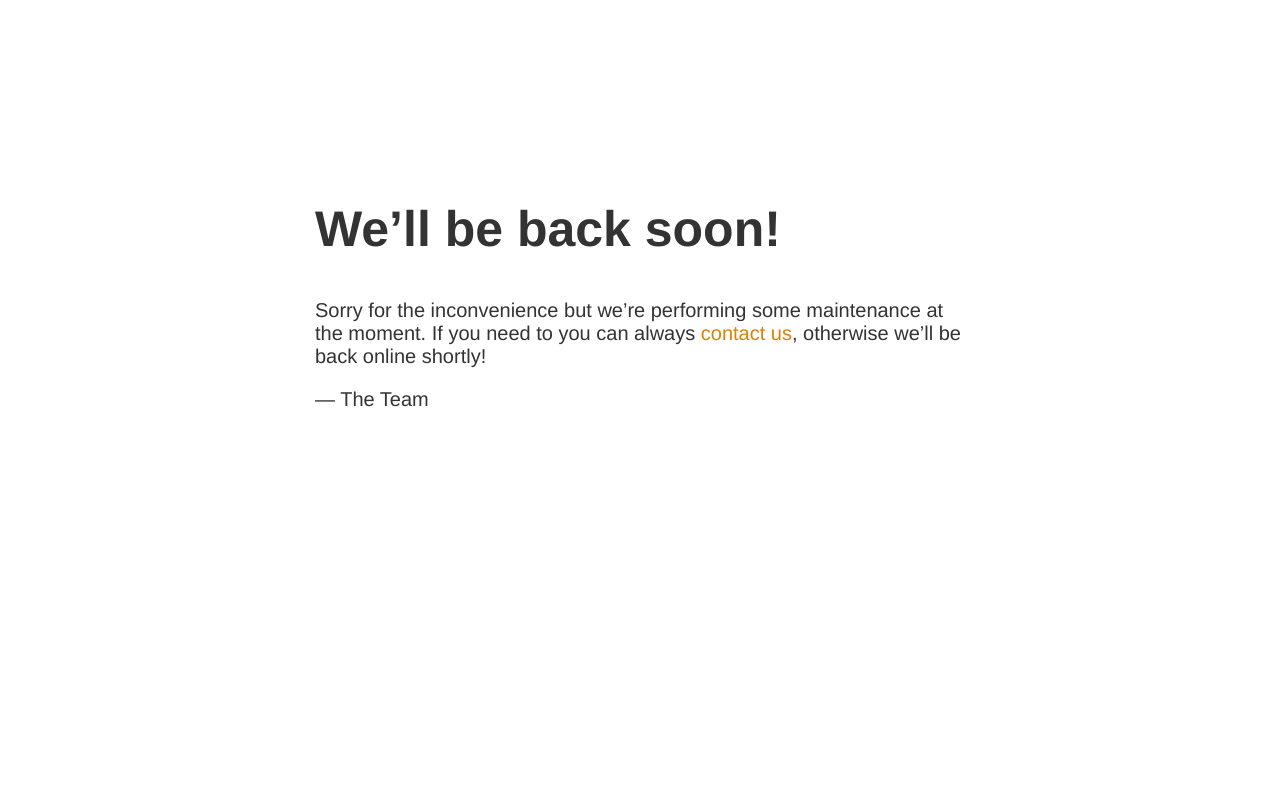
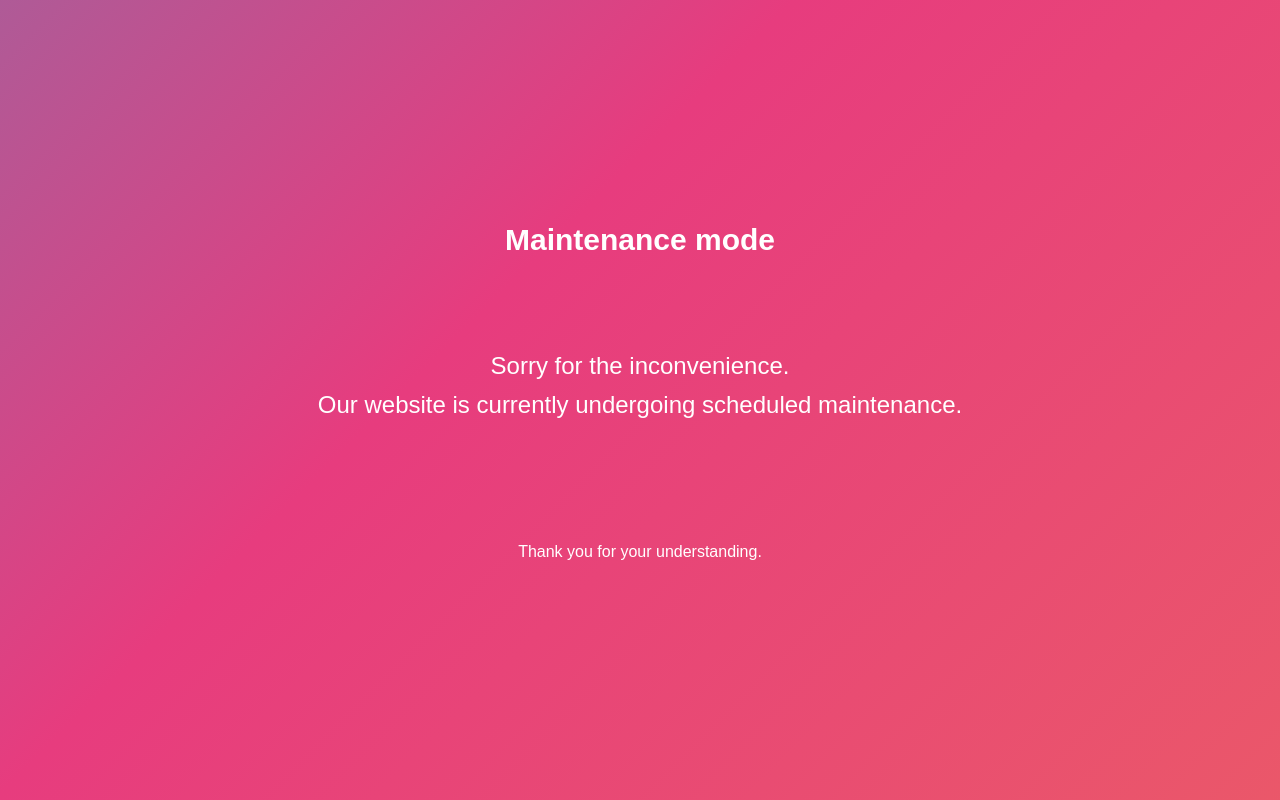
Before and after one commit to sentio-studio/sentio-studio, a plain HTML site: page index.html in a window 1280 px wide. Drawn offline with Linux system fonts and the light colour scheme.

Commit message:
Update index.html

```diff
--- a/index.html
+++ b/index.html
@@ -1,18 +1,42 @@
 <!DOCTYPE html>
 <title>Sentio</title>
 <style>
-  body { text-align: center; padding: 150px; }
-  h1 { font-size: 50px; }
-  body { font: 20px Helvetica, sans-serif; color: #333; }
-  article { display: block; text-align: left; width: 650px; margin: 0 auto; }
-  a { color: #dc8100; text-decoration: none; }
-  a:hover { color: #333; text-decoration: none; }
+html { width: 100%; height: 100%; }
+body { text-align: center; margin: 0px; padding: 0px; height: 100%; color: #fff; font-family: sans-serif;
+background: linear-gradient(-45deg, #EE7752, #E73C7E, #23A6D5, #23D5AB);
+background-size: 400% 400%;
+-webkit-animation: Gradient 15s ease infinite;
+-moz-animation: Gradient 15s ease infinite;
+animation: Gradient 15s ease infinite;}
+.vh { height: 100%; align-items: center; display: flex; }
+.vh > div { width: 100%; text-align: center; vertical-align: middle; }
+img { max-width: 100%; }
+.wrap {text-align: center;}
+.wrap h1 {font-size: 30px;font-weight: 700;margin: 0 0 90px;}
+.wrap h2 {font-size: 24px;font-weight: 400;line-height: 1.6;margin: 0 0 80px;}
+@-webkit-keyframes Gradient {
+0% {background-position: 0% 50%}
+50% {background-position: 100% 50%}
+100% {background-position: 0% 50%}
+}
+@-moz-keyframes Gradient {
+0% {background-position: 0% 50%}
+50% {background-position: 100% 50%}
+100% {background-position: 0% 50%}
+}
+@keyframes Gradient {
+0% {background-position: 0% 50%}
+50% {background-position: 100% 50%}
+100% {background-position: 0% 50%}
+}
 </style>
 
-<article>
-    <h1>We&rsquo;ll be back soon!</h1>
-    <div>
-        <p>Sorry for the inconvenience but we&rsquo;re performing some maintenance at the moment. If you need to you can always <a href="mailto:#">contact us</a>, otherwise we&rsquo;ll be back online shortly!</p>
-        <p>&mdash; The Team</p>
-    </div>
-</article>
+<div class="vh">
+  <div>
+   <div class="wrap">
+	<h1>Maintenance mode</h1>
+	<h2><p>Sorry for the inconvenience.<br>Our website is currently undergoing scheduled maintenance.<br><br></p></h2>
+	<p>Thank you for your understanding.</p>
+	</div>
+  </div>
+</div>
```
